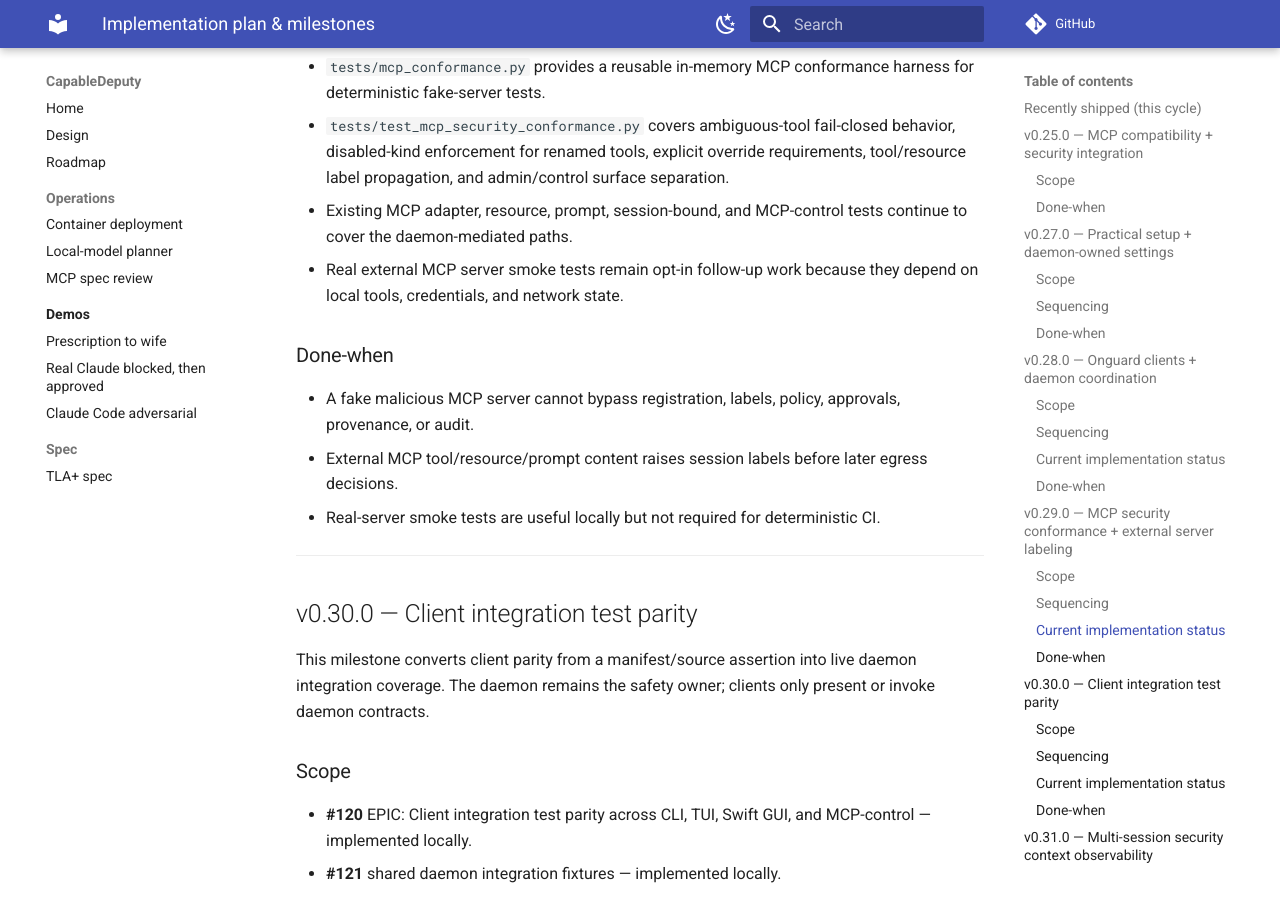
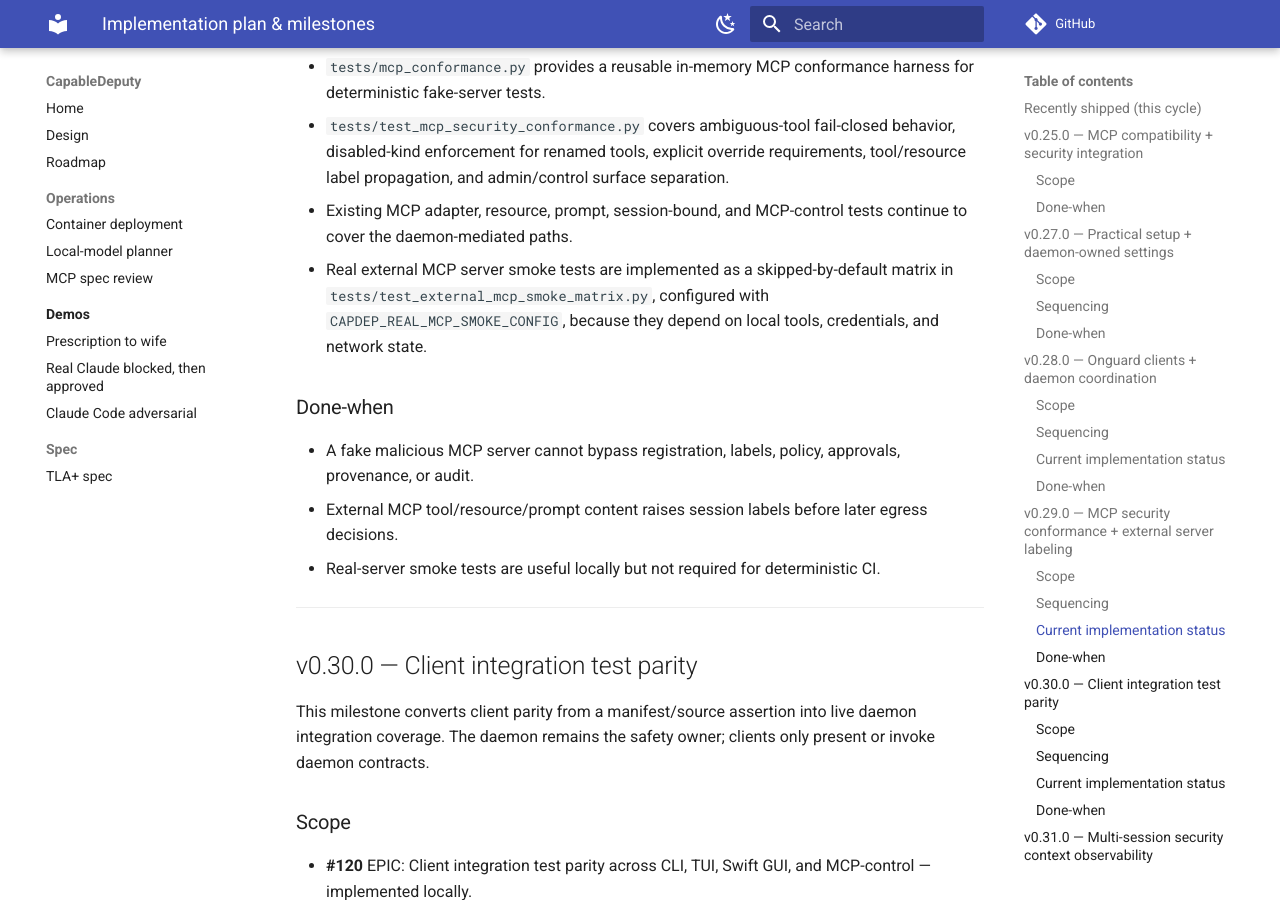
Before and after one commit to marctjones/capabledeputy, an MkDocs documentation site: the page built from docs/implementation-plan.md, in a window 1280 px wide and 900 px high, scrolled down 7327 px. Built offline with MkDocs 1.6.1 and Material for MkDocs 9.7.7, drawn with Linux system fonts in a browser that asks for light colours; comment, search, counter and statistics services are not loaded.

Commit message:
Add opt-in external MCP smoke matrix

```diff
--- a/docs/implementation-plan.md
+++ b/docs/implementation-plan.md
@@ -278,8 +278,10 @@ targeted tests; this milestone adds adversarial conformance coverage.
   separation.
 - Existing MCP adapter, resource, prompt, session-bound, and MCP-control tests
   continue to cover the daemon-mediated paths.
-- Real external MCP server smoke tests remain opt-in follow-up work because
-  they depend on local tools, credentials, and network state.
+- Real external MCP server smoke tests are implemented as a skipped-by-default
+  matrix in `tests/test_external_mcp_smoke_matrix.py`, configured with
+  `CAPDEP_REAL_MCP_SMOKE_CONFIG`, because they depend on local tools,
+  credentials, and network state.
 
 ### Done-when
 
--- a/pyproject.toml
+++ b/pyproject.toml
@@ -123,6 +123,7 @@ markers = [
     "snapshot: visual SVG regression (brittle across Textual bumps; isolate with -m 'not snapshot')",
     "invariant: 003 security-model invariant tests (Principle III).",
     "perf: latency or throughput benchmark (skip with -m 'not perf' on slow CI).",
+    "external_mcp: opt-in real upstream MCP server smoke tests.",
 ]
 
 [tool.coverage.run]
```
Also changed, not shown: ROADMAP.md (+1 -1 lines), docs/external-mcp-smoke.md (added, +43 -0 lines), docs/testing.md (+3 -0 lines), 1 other file.
